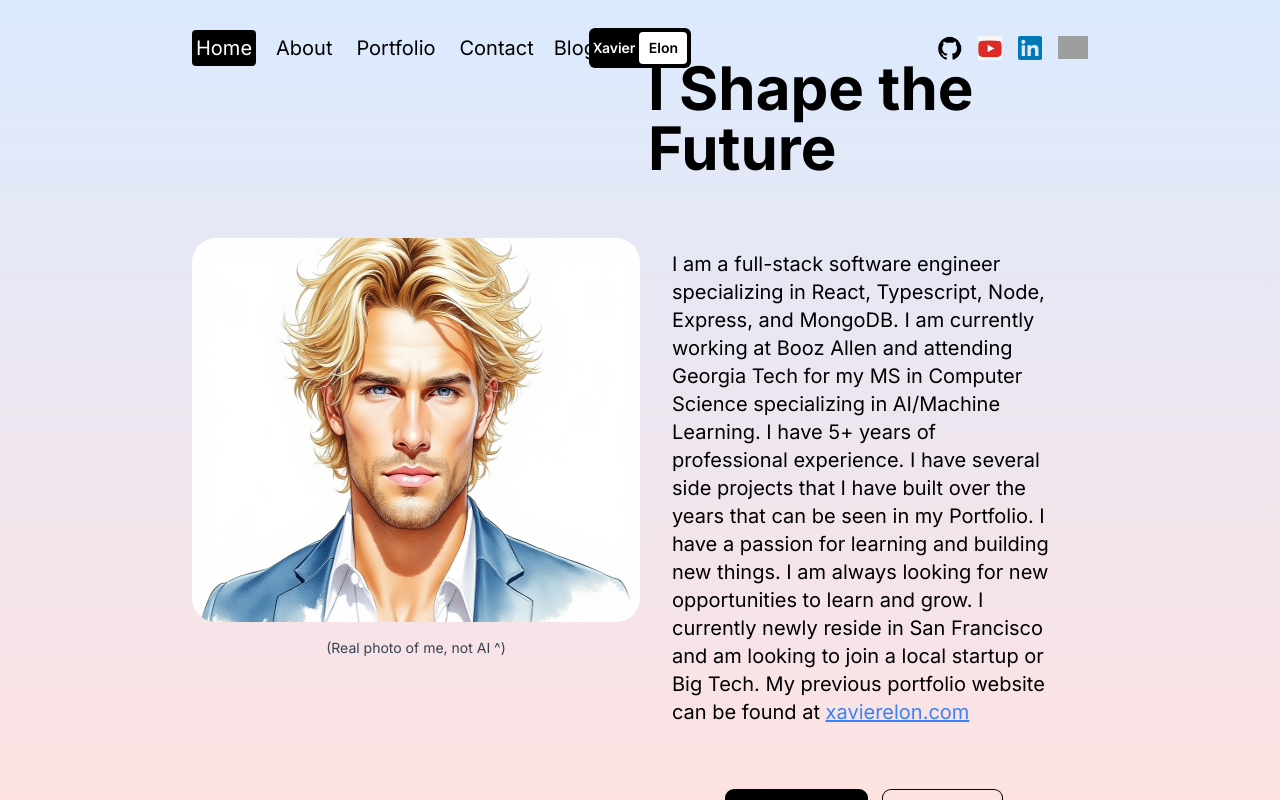
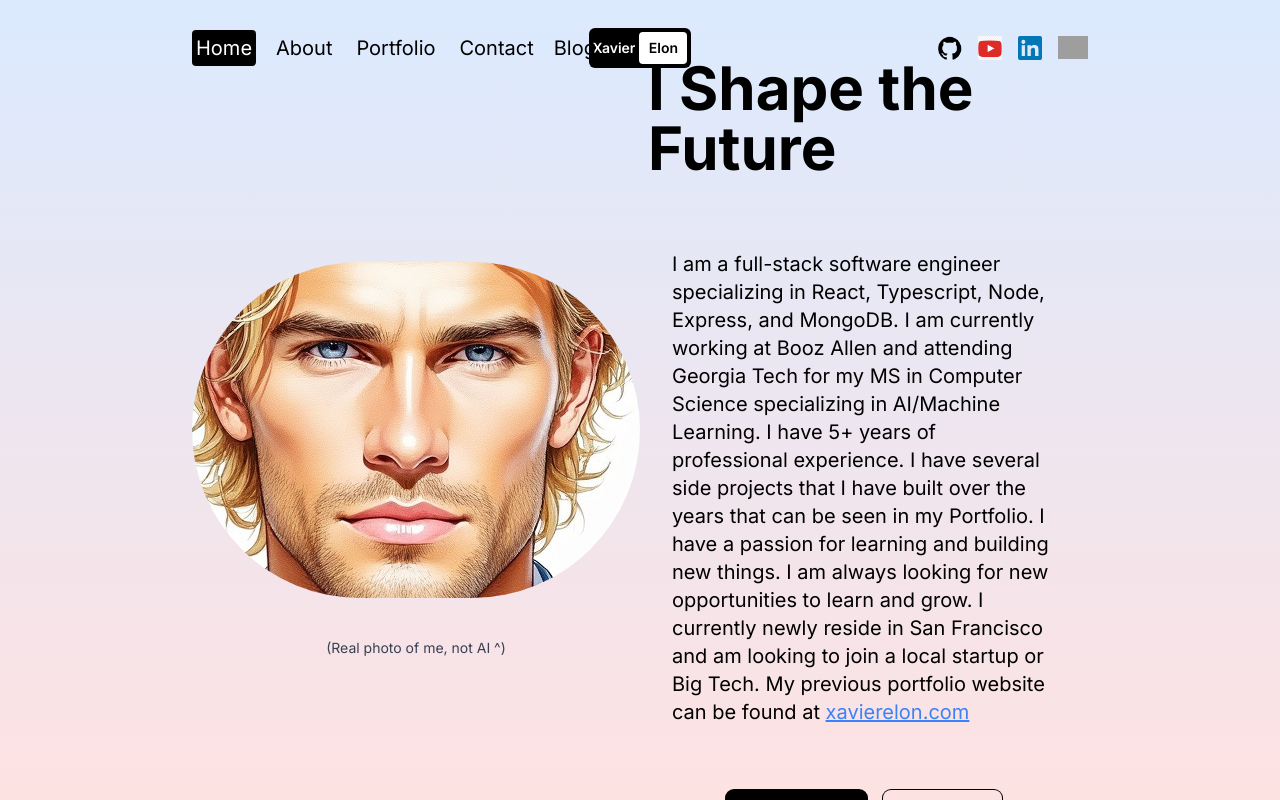
Before and after one commit to XavierElon/xavierelon-portfolio, a Next.js app: page / in a window 1280 px wide. Built offline with nearby package versions, Linux system fonts and the light colour scheme; grey boxes are pictures that could not be loaded.

Commit message:
update home page image

```diff
--- a/src/app/about/page.jsx
+++ b/src/app/about/page.jsx
@@ -32,7 +32,7 @@ const AboutPage = () => {
               Hello! I am Xavier Elon, a full-stack software engineer based in
               Orlando, FL who has a passion for technology, artificial
               intelligence, space and blockchain. I am currently working for
-              Booz Allen as a Staff Engineer / Full stack software engineer!
+              Booz Allen as a Staff Engineer / Full stack software engineer.
               I’ve had the privilege of working at Booz Allen, a consulting
               firm, Deloitte, another consulting firm and uBreakiFix. I am
               currently in school at Georgia Tech for a Masters in Computer
--- a/src/app/page.jsx
+++ b/src/app/page.jsx
@@ -19,7 +19,11 @@ const Homepage = () => {
         <div className="lg:w-1/2 flex flex-col items-center justify-center mb-8 lg:mb-0">
           {/* Image Wrapper with Rounded Borders */}
           <div className="relative w-full h-64 sm:h-96 flex items-center justify-center rounded-3xl overflow-hidden">
-            <Image src={me} alt="Xavier Elon's Profile Picture" fill />
+            <Image
+              src={me}
+              alt="Xavier Elon's Profile Picture"
+              className="object-none rounded-full"
+            />
           </div>
           {/* Text Underneath Image */}
           <p className="mt-4 text-center text-sm text-gray-700">
```
